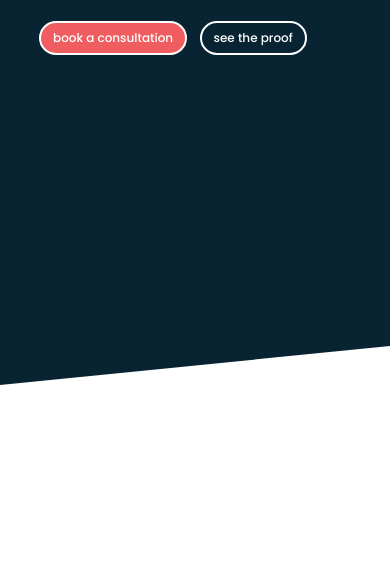
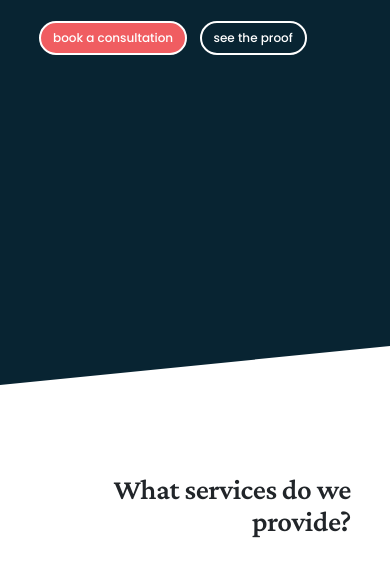
Before and after one commit to kvtemadden/medusa, a plain HTML site: page index.html in a window 390 px wide. Shown: the part 346-922 px from the top of the page. Before the commit the page ends 844 px from the top, so only its background shows below. Drawn offline with nearby package versions, Linux system fonts and the light colour scheme.

Commit message:
Added second section header & reviewing responsiveness

```diff
--- a/index.html
+++ b/index.html
@@ -41,6 +41,7 @@
         </div>
     </div>
 </nav>
+<!-- Header section -->
 <section id="hero" class="slant-rtl-dbl">
     <header>
         <div class="left-block">
@@ -53,9 +54,10 @@
         </div>
     </header>
 </section>
+<!-- Second section -->
 <section>
-    <div>
-
+    <div class="gutter">
+        <h2 class="right-section">What services do we provide?</h2>
     </div>
 </section>
 <section>
--- a/style.css
+++ b/style.css
@@ -137,6 +137,14 @@ h1 {
     letter-spacing: -0.02rem;
 }
 
+h2 {
+    font-family: 'Crimson Pro', Georgia, 'Times New Roman', Times, serif;
+    font-size: 1.8rem;
+    line-height: 1.1;
+    font-weight: 600;
+    letter-spacing: -0.02rem;
+}
+
 p {
     letter-spacing: 0.01rem;
     font-size: 0.8rem;
@@ -225,7 +233,7 @@ p {
     height: 10vw;
     width: 100%;
     position: absolute;
-    bottom: -10vw;
+    bottom: -9.9vw;
 }
 
   .slant-ltr-dbl::after {
@@ -237,7 +245,7 @@ p {
     height: 10vw;
     width: 100%;
     position: absolute;
-    bottom: -10vw;
+    bottom: -9.9vw;
     -webkit-transform: scaleX(-1);
     transform: scaleX(-1);
 }
@@ -247,3 +255,23 @@ p {
     height: 75vh;
     }
 }
+
+/* @media (max-width: 339px) {
+    #hero  {
+        height: 55vh;
+        }
+    } */
+
+section {
+    margin-bottom: 8rem;
+}
+
+.right-section {
+    text-align: right;
+}
+
+.gutter {
+    max-width: 1024px;
+    margin-left: 10%;
+    margin-right: 10%;
+}
```
